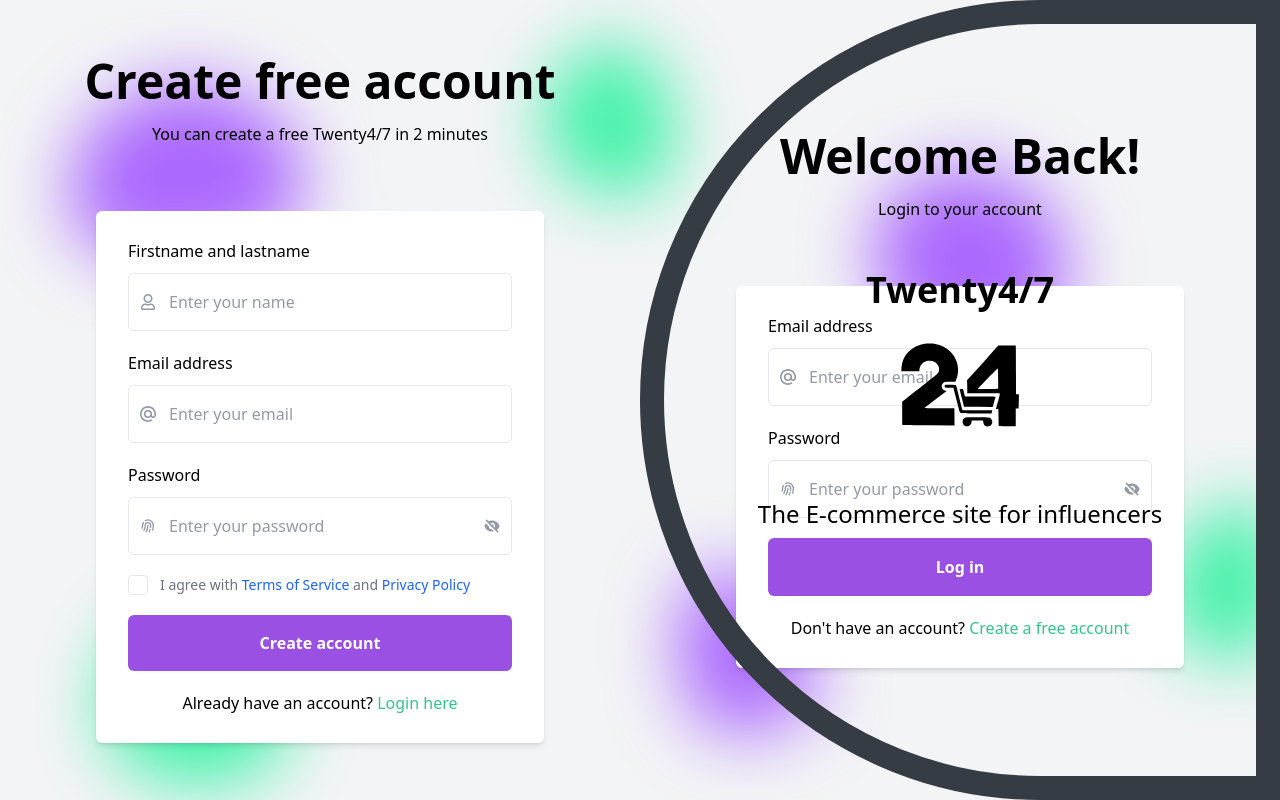
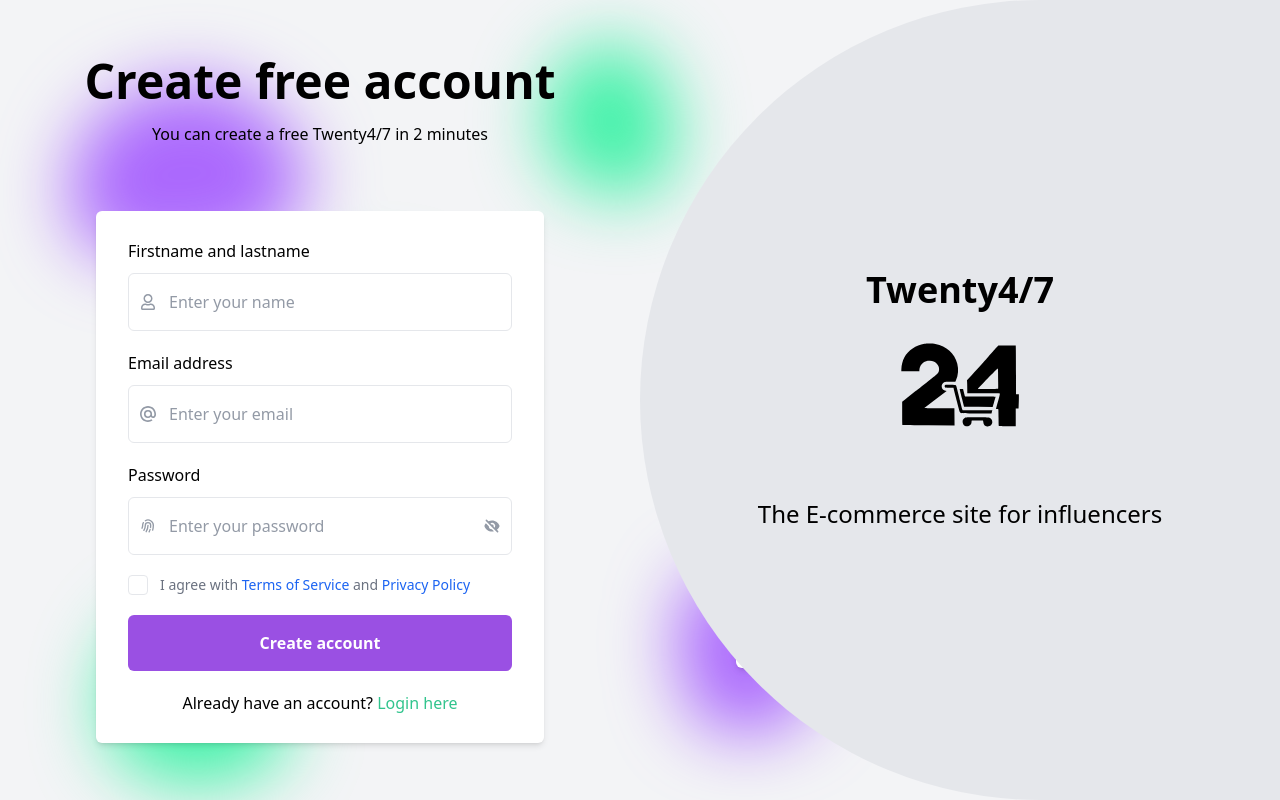
Before and after one commit to Sainseya/Twenty4-7, a React (Create React App) app in the folder app/twenty4-seven/: page /connexion in a window 1280 px wide. Built offline with nearby package versions, Linux system fonts and the light colour scheme; what colorthief would draw is missing.

Commit message:
Add : component Transition Panel

```diff
--- /dev/null
+++ b/app/twenty4-seven/src/Components/TransitionPanel.tsx
@@ -0,0 +1,33 @@
+import React from "react";
+import { ReactComponent as LogoDark } from "../Assets/LogoWebDark.svg";
+import { ReactComponent as LogoLight } from "../Assets/LogoWebLight.svg";
+import { useTheme } from "../Utils/ThemeContext";
+
+interface TransitionPanelProps {
+  isPanelOpen: boolean;
+}
+
+const TransitionPanel: React.FC<TransitionPanelProps> = ({ isPanelOpen }) => {
+  const { theme } = useTheme();
+  const LogoComponent = theme === "dark" ? LogoDark : LogoLight;
+
+  return (
+    <div
+      id="panelSlide"
+      className={`absolute h-full w-1/2 z-10 bg-light_border dark:bg-dark_border ${
+        isPanelOpen
+          ? "translate-x-0 rounded-r-full"
+          : "translate-x-[100%] rounded-l-full"
+      } transition-all duration-500 ease-in-out
+          flex flex-col items-center justify-center gap-4`}
+    >
+      <div className="dark:text-txtWhite font-semibold text-4xl">Twenty4/7</div>
+      <LogoComponent style={{ width: "124px", height: "124px" }} />
+      <div className="mt-8 dark:text-txtWhite text-2xl">
+        The E-commerce site for influencers
+      </div>
+    </div>
+  );
+};
+
+export default TransitionPanel;
--- a/app/twenty4-seven/src/Pages/Authentification.tsx
+++ b/app/twenty4-seven/src/Pages/Authentification.tsx
@@ -5,20 +5,15 @@
 import { HiOutlineFingerPrint } from "react-icons/hi";
 import TextInput from "../Components/Input/TextInput";
 import PasswordInput from "../Components/Input/PasswordInput";
+import TransitionPanel from "../Components/TransitionPanel";
 import "../CSS/Blob404Style.css";
-import { ReactComponent as LogoDark } from "../Assets/LogoWebDark.svg";
-import { ReactComponent as LogoLight } from "../Assets/LogoWebLight.svg";
 //Hook
 import useAuth from "../Utils/useAuth";
-import { useTheme } from "../Utils/ThemeContext";
 
 const Authentification: React.FC = () => {
   const [isPanelOpen, setIsPanelOpen] = useState(false);
   const { formData, setFormData, handleSubmitSignUp, handleSubmitLogin } =
     useAuth();
-  const { theme } = useTheme();
-  const LogoComponent = theme === 'dark' ? LogoDark : LogoLight;
-
   const togglePanel = () => {
     setIsPanelOpen(!isPanelOpen);
   };
@@ -215,25 +210,7 @@
             </div>
           </section>
         </div>
-        <div
-          id="panelSlide"
-          className={`absolute h-full w-1/2 z-10 dark:bg-dark_border ${
-            isPanelOpen
-              ? "translate-x-0 rounded-r-full"
-              : "translate-x-[100%] rounded-l-full"
-          } transition-all duration-500 ease-in-out`}
-        >
-          <div
-            className={`size-full bg-transparent border-[24px] border-dark_border  ${
-              isPanelOpen ? "rounded-r-full" : "rounded-l-full"
-            } transition-all duration-500 ease-in-out
-            flex flex-col items-center justify-center gap-4`}
-          >
-            <div className="dark:text-txtWhite font-semibold text-4xl">Twenty4/7</div>
-            <LogoComponent style={{ width: "124px", height: "124px" }} />
-            <div className="mt-8 dark:text-txtWhite text-2xl">The E-commerce site for influencers</div>
-          </div>
-        </div>
+        <TransitionPanel isPanelOpen={isPanelOpen} />
       </div>
     </div>
   );
```
